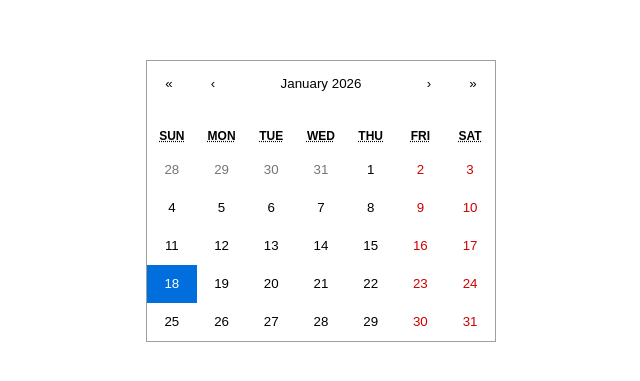
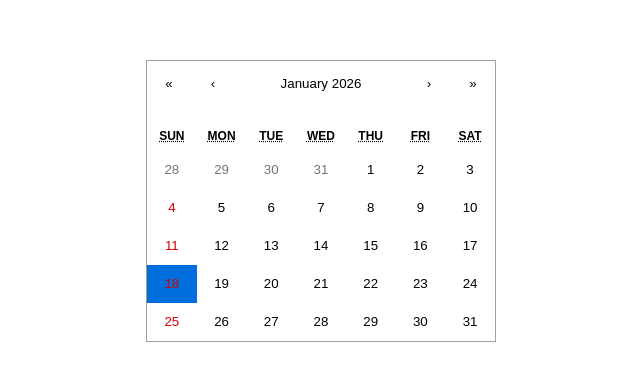
Before and after one commit to LikeLionHGU/14thFrontend_myDiary, a React (Create React App) app: page /Home in a window 1280 px wide. Shown: the part 199-580 px from the top of the page, without its empty margins (319-959 px from the left). Built offline with nearby package versions, Linux system fonts and the light colour scheme.

Commit message:
style: 일요일만 빨간색 처리

```diff
--- a/src/routes/Home.css
+++ b/src/routes/Home.css
@@ -12,3 +12,15 @@
     justify-content: center;
     align-items: center;
 }
+
+.react-calendar__month-view__days__day--neighboringMonth {
+  color: #757575;
+}
+
+.react-calendar__month-view__days__day--weekend:not(.react-calendar__month-view__days__day--neighboringMonth) {
+  color: inherit;
+}
+
+.react-calendar__month-view__days__day:not(.react-calendar__month-view__days__day--neighboringMonth):nth-child(7n + 1) {
+  color: #d10000;
+}
```
